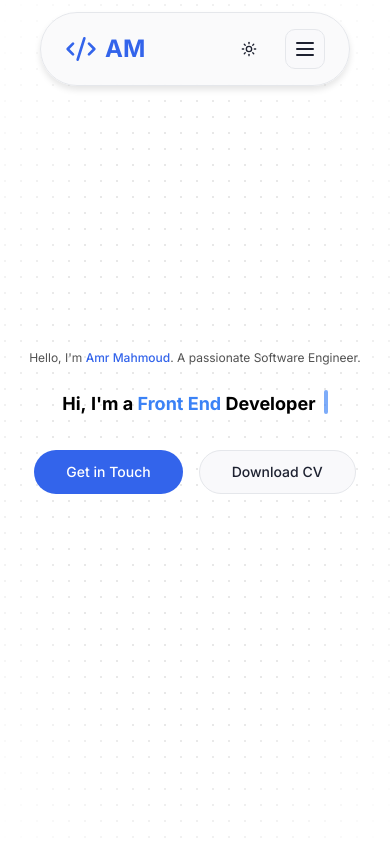
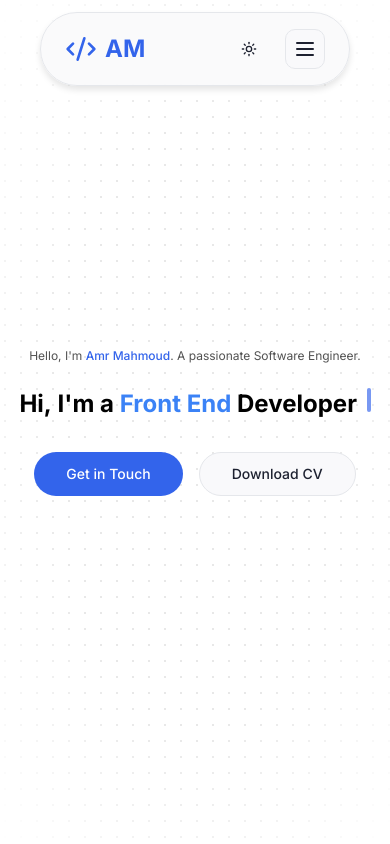
Before and after one commit to AmrAbouElkair/Portfolio, a Next.js app: page / in a window 390 px wide. Shown: the top 844 px of the page. Built offline with nearby package versions, Linux system fonts and the light colour scheme.

Commit message:
Fix text size classes and update color in TypewriterEffectSmooth component for improved styling

```diff
--- a/src/components/custom/typewriter-effect.tsx
+++ b/src/components/custom/typewriter-effect.tsx
@@ -156,7 +156,7 @@ export const TypewriterEffectSmooth = ({
         }}
       >
         <div
-          className="text-lg font-bold sm:text-2xl lg:text-3xl xl:text-5xl"
+          className="text-2xl font-bold lg:text-3xl xl:text-5xl"
           style={{
             whiteSpace: "nowrap",
           }}
@@ -178,7 +178,7 @@ export const TypewriterEffectSmooth = ({
           repeatType: "reverse",
         }}
         className={cn(
-          "block h-6 w-[4px] rounded-sm bg-blue-500 xl:h-12",
+          "block h-6 w-[4px] rounded-sm bg-primary xl:h-12",
           cursorClassName,
         )}
       ></motion.span>
```
